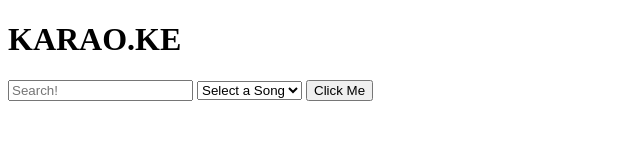
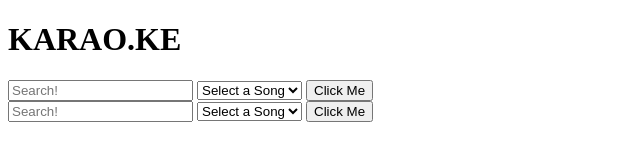
Before and after one commit to rikioh/room3miniproject1, a plain HTML site: page index.html in a window 1280 px wide. Shown: the whole page, without its empty margins (0-640 px from the left). Drawn offline with nearby package versions, Linux system fonts and the light colour scheme.

Commit message:
second search form update

```diff
--- a/index.html
+++ b/index.html
@@ -24,6 +24,15 @@
         </select>
         <button class="btn btn-info btn-block">Click Me</button>
       </form>
+      <form id="search-form" class="form w-100">
+        <input id="search-input" class="form-input w-100" type="text" placeholder="Search!">
+        <select id="format-input" class="form-input w-100">
+          <option value="" disabled selected>Select a Song</option>
+          <option value="song1">Song1</option>
+          <option value="song2">Song2</option>
+        </select>
+        <button class="btn btn-info btn-block">Click Me</button>
+      </form>
     </div>
   </div>
 
```
